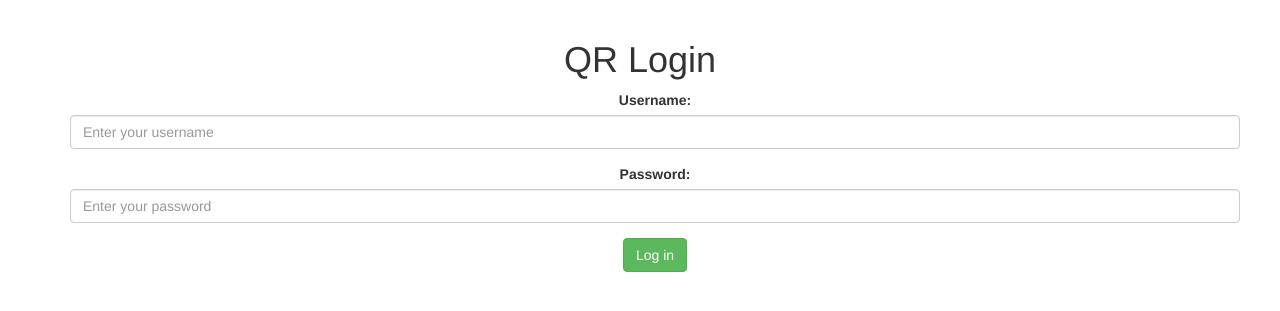
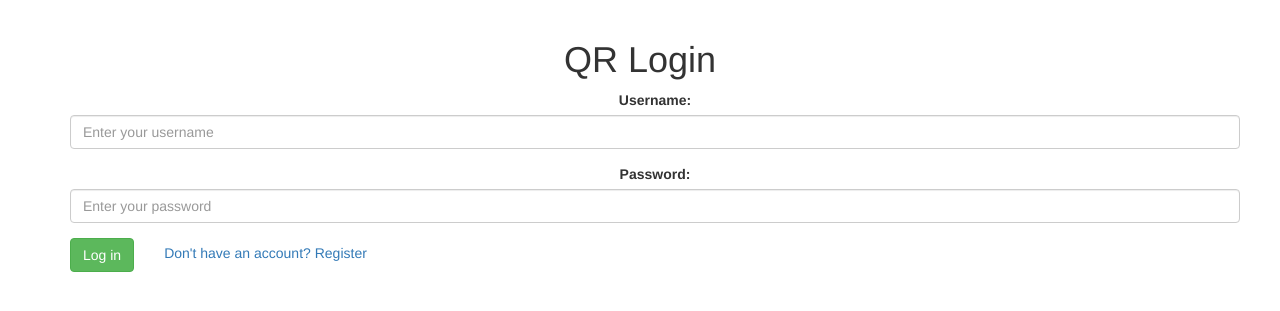
Before and after one commit to Arvigo127/team3958site, a Flask app: page /1/qrlogin/ in a window 1280 px wide. Shown: the part 52-363 px from the top of the page. Run offline with Flask 2, Linux system fonts and the light colour scheme; some libraries are stand-ins or nearby versions.

Commit message:
check in through register

```diff
--- a/main.py
+++ b/main.py
@@ -171,8 +171,8 @@ def login():
 
     return redirect(url_for('index'))
 
-@app.route("/register/", methods=['GET', 'POST'])
-def register():
+@app.route("/register/<redirectCheckIn>/", methods=['GET', 'POST'])
+def register(redirectCheckIn):
     if request.method == "GET":
         return render_template("register_page.html", error=False)
 
@@ -196,6 +196,9 @@ def register():
     db.session.commit()
 
     login_user(user)
+
+    if(redirectCheckIn=="True"):
+        return redirect(url_for("checkin", username=username))
 
     return redirect(url_for("index"))
 
--- a/templates/main-page.html
+++ b/templates/main-page.html
@@ -35,7 +35,7 @@
                     {%endif%}
                 {% else %}
                     <li><a href="{{ url_for('login') }}">Log in</a></li>
-                    <li><a href='{{ url_for("register") }}'>Register</a></li>
+                    <li><a href='{{ url_for("register", redirectCheckIn="False") }}'>Register</a></li>
                 {% endif %}
             </ul>
           </div>
--- a/templates/qrlogin.html
+++ b/templates/qrlogin.html
@@ -28,8 +28,11 @@
                     <label for="password">Password:</label>
                     <input type="password" class="form-control" id="password" name="password" placeholder="Enter your password">
                   </div>
-                  <button type="submit" class="btn btn-success">Log in</button>
+                  <div style='float:left'>
+                  <button type="submit" class="btn btn-success">Log in</button><a href='{{ url_for("register", redirectCheckIn="True") }}' style="padding-left:30px">Don't have an account? Register</a>
+                  </div>
                 </form>
+
             </div>
 
         </div>
```
